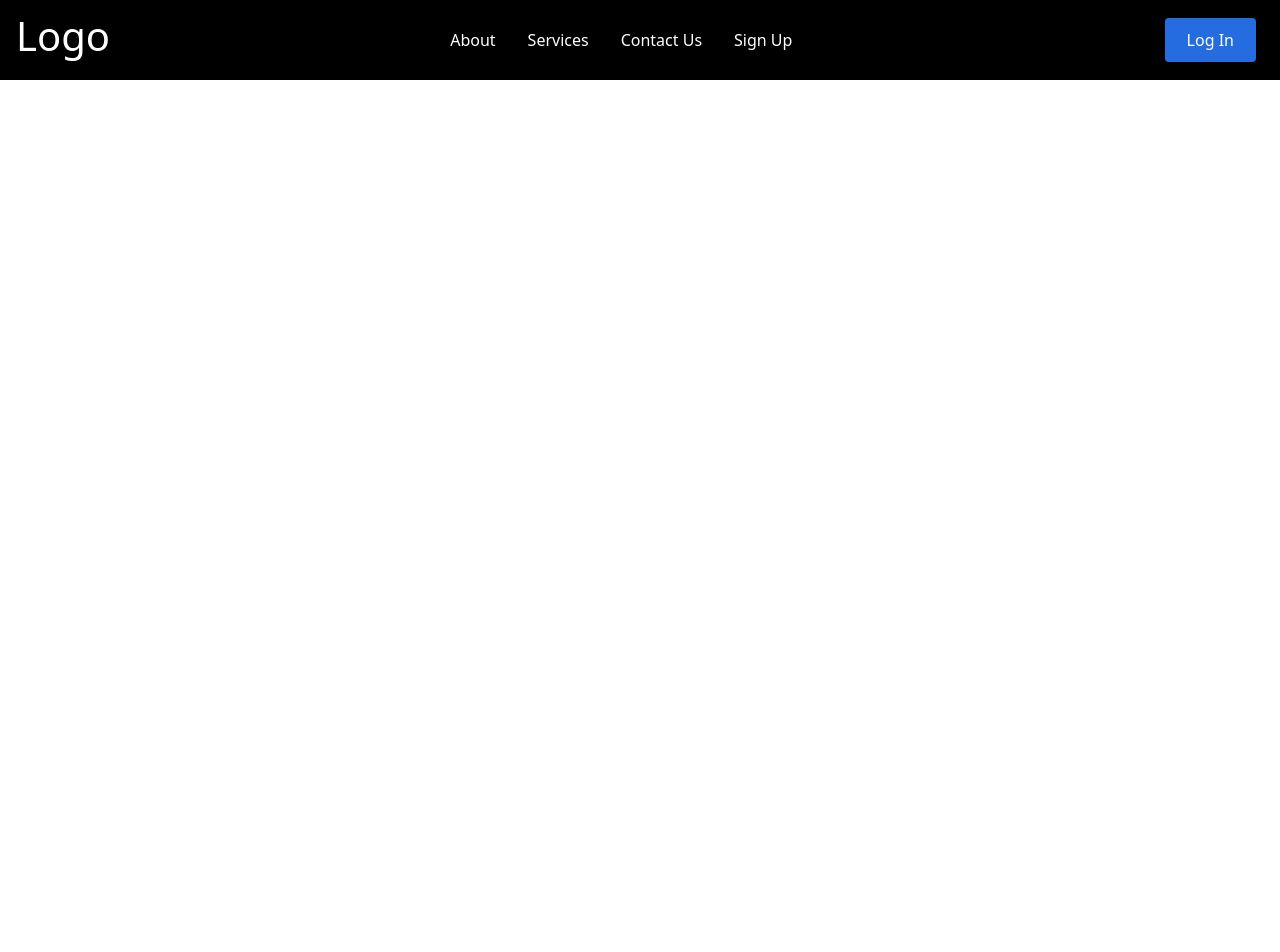
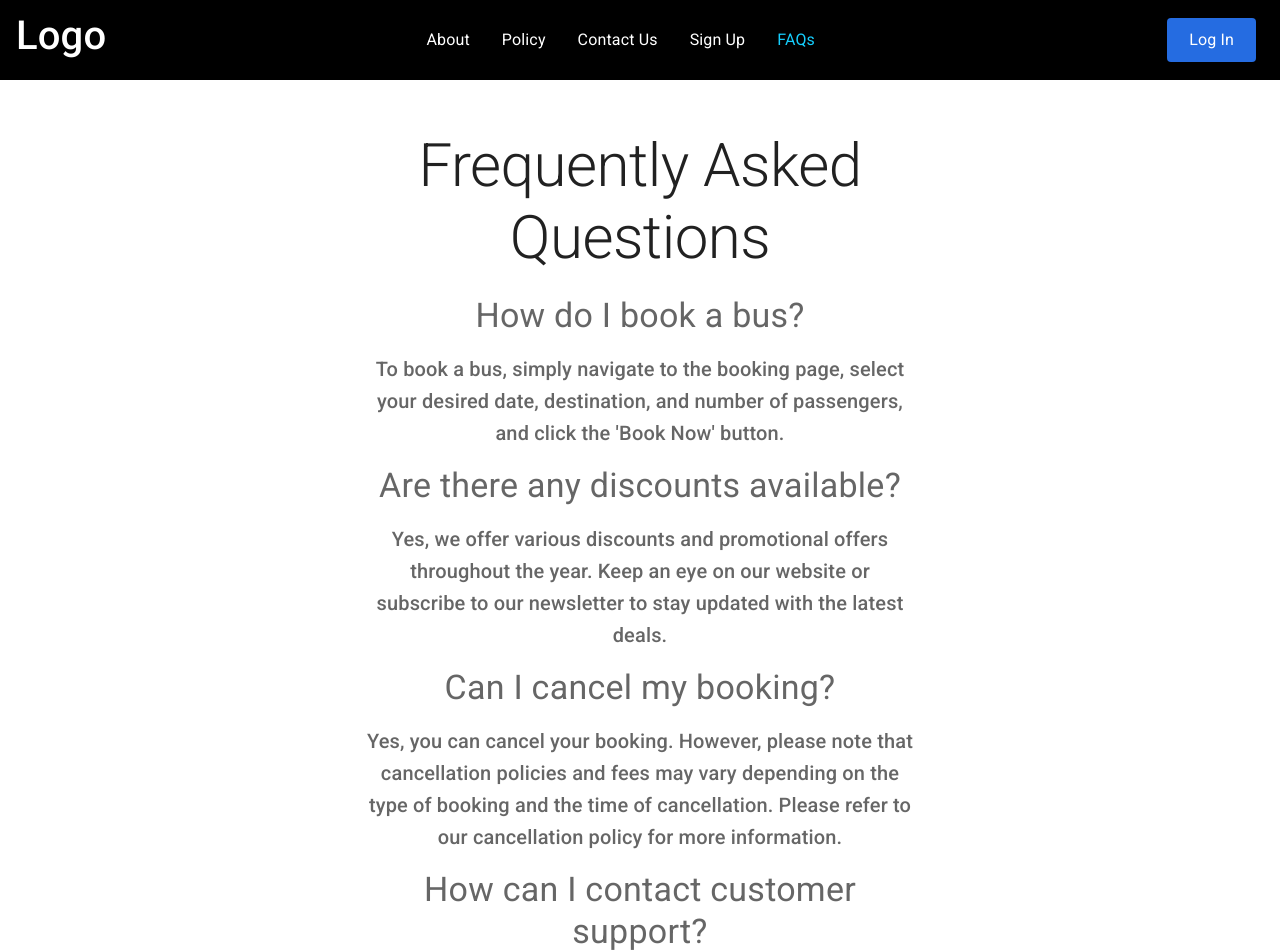
Before and after one commit to AadeshhhGavhane/pvtbusbooking, a React (Create React App) app: page /faqs in a window 1280 px wide. Shown: the top 952 px of the page. Before the commit the page ends 800 px from the top, so only its background shows below. Built offline with nearby package versions, Linux system fonts and the light colour scheme.

Commit message:
added info pages and modified app.js

```diff
--- a/src/App.js
+++ b/src/App.js
@@ -1,23 +1,31 @@
-// import logo from './logo.svg';
-import "./App.css";
-import HomePage from "./components/Home/HomePage";
-import Navbar from "./components/Navbar";
 import React from "react";
 import { BrowserRouter as Router, Routes, Route } from "react-router-dom";
+
+import Navbar from "./components/Navbar";
+import HomePage from "./components/Home/HomePage";
+import AboutUs from "./components/pages/AboutUs";
+import Policy from "./components/pages/Policy";
+import ContactUs from "./components/pages/ContactUs";
+import Faqs from "./components/pages/Faqs";
 import SignUp from "./components/SignUp/Signup";
 import Login from "./components/Login/Login";
 
-function App({ children }) {
+function App() {
   return (
+    <>
       <Router>
         <Navbar />
         <Routes>
-        <Route exact path = "/" element={<HomePage/>}/>
+          <Route path="/" element={<HomePage />} />
+          <Route path="/about" element={<AboutUs />} />
+          <Route path="/policy" element={<Policy />} />
+          <Route path="/contact" element={<ContactUs />} />
+          <Route path="/faqs" element={<Faqs />} />
           <Route exact path = "/signup" element={<SignUp/>}/>
           <Route exact path = "/login" element={<Login/>}/>
-
         </Routes>
       </Router>
+    </>
   );
 }
 
--- a/src/components/Navbar/index.js
+++ b/src/components/Navbar/index.js
@@ -24,17 +24,18 @@ const Navbar = () => {
           <NavLink to="/about" activeStyle>
             About
           </NavLink>
-          <NavLink to="/services" activeStyle>
-            Services
+          <NavLink to="/policy" activeStyle>
+            Policy
           </NavLink>
-          <NavLink to="/contact-us" activeStyle>
+          <NavLink to="/contact" activeStyle>
             Contact Us
           </NavLink>
           <NavLink to="/signup" activeStyle>
             Sign Up
           </NavLink>
-          {/* Second Nav */}
-          {/* <NavBtnLink to='/sign-in'>Sign In</NavBtnLink> */}
+          <NavLink to="/faqs" activeStyle>
+            FAQs
+          </NavLink>
         </NavMenu>
         <NavBtn>
           <NavBtnLink to="/login">Log In</NavBtnLink>
--- /dev/null
+++ b/src/components/pages/AboutUs.js
@@ -0,0 +1,34 @@
+import React from 'react'
+import {CssBaseline, Container, Typography} from "@mui/material"
+
+export default function AboutUs() {
+  return (
+    <>
+    <CssBaseline/>
+    <main>
+        <div>
+          <Container maxWidth="sm" style={{ marginTop: "50px" }}>
+            <Typography
+              variant="h2"
+              align="center"
+              color="textPrimary"
+              gutterBottom
+            >
+              About US
+            </Typography>
+            <Typography
+              variant="h6"
+              align="center"
+              color="textSecondary"
+              paragraph
+            >
+              Welcome to our bus rental app! We provide a convenient platform for booking buses for various purposes. Whether you need transportation for a school trip, corporate event, or family vacation, we've got you covered.
+              Our team of experienced drivers and well-maintained buses ensures a safe and comfortable journey for all our customers. With our user-friendly app, you can easily search for available buses, compare prices, and make secure bookings.
+              Feel free to explore our app and start planning your next trip with us. We look forward to serving you!
+            </Typography>
+          </Container>
+          </div>
+          </main>
+    </>
+  )
+}
--- /dev/null
+++ b/src/components/pages/ContactUs.js
@@ -0,0 +1,24 @@
+import React from 'react'
+import {CssBaseline, Container, Typography} from "@mui/material"
+
+export default function AboutUs() {
+  return (
+    <>
+    <CssBaseline/>
+    <main>
+        <div>
+          <Container maxWidth="sm" style={{ marginTop: "50px" }}>
+            <Typography
+              variant="h2"
+              align="center"
+              color="textPrimary"
+              gutterBottom
+            >
+              Contact US
+            </Typography>
+          </Container>
+          </div>
+          </main>
+    </>
+  )
+}
--- /dev/null
+++ b/src/components/pages/Faqs.js
@@ -0,0 +1,88 @@
+import React from 'react'
+import {CssBaseline, Container, Typography} from "@mui/material"
+
+export default function Faqs() {
+  return (
+    <>
+    <CssBaseline/>
+    <main>
+        <div>
+          <Container maxWidth="sm" style={{ marginTop: "50px" }}>
+            <Typography
+              variant="h2"
+              align="center"
+              color="textPrimary"
+              gutterBottom
+            >
+              Frequently Asked Questions
+            </Typography>
+            <Typography
+              variant="h4"
+              align="center"
+              color="textSecondary"
+              paragraph
+            >
+              How do I book a bus?
+            </Typography>
+            <Typography
+              variant="h6"
+              align="center"
+              color="textSecondary"
+              paragraph
+            >
+              To book a bus, simply navigate to the booking page, select your desired date, destination, and number of passengers, and click the 'Book Now' button.
+            </Typography>
+            <Typography
+              variant="h4"
+              align="center"
+              color="textSecondary"
+              paragraph
+            >
+                Are there any discounts available?
+            </Typography>
+            <Typography
+              variant="h6"
+              align="center"
+              color="textSecondary"
+              paragraph
+            >
+                Yes, we offer various discounts and promotional offers throughout the year. Keep an eye on our website or subscribe to our newsletter to stay updated with the latest deals.
+            </Typography>
+            <Typography
+              variant="h4"
+              align="center"
+              color="textSecondary"
+              paragraph
+            >
+                Can I cancel my booking?
+            </Typography>
+            <Typography
+              variant="h6"
+              align="center"
+              color="textSecondary"
+              paragraph
+            >
+                Yes, you can cancel your booking. However, please note that cancellation policies and fees may vary depending on the type of booking and the time of cancellation. Please refer to our cancellation policy for more information.
+            </Typography>
+            <Typography
+              variant="h4"
+              align="center"
+              color="textSecondary"
+              paragraph
+            >
+               How can I contact customer support?
+            </Typography>
+            <Typography
+              variant="h6"
+              align="center"
+              color="textSecondary"
+              paragraph
+            >
+               You can reach our customer support team by calling our toll-free number or sending an email to support@busrentalapp.com. Our team is available 24/7 to assist you with any queries or concerns.
+            </Typography>
+          </Container>
+          </div>
+          </main>
+    </>
+  )
+}
--- /dev/null
+++ b/src/components/pages/Policy.js
@@ -0,0 +1,88 @@
+import React from 'react'
+import {CssBaseline, Container, Typography} from "@mui/material"
+
+export default function Policy() {
+  return (
+    <>
+    <CssBaseline/>
+    <main>
+        <div>
+          <Container maxWidth="sm" style={{ marginTop: "50px" }}>
+            <Typography
+              variant="h2"
+              align="center"
+              color="textPrimary"
+              gutterBottom
+            >
+              Our Policies
+            </Typography>
+            <Typography
+              variant="h4"
+              align="center"
+              color="textSecondary"
+              paragraph
+            >
+              Booking Policy
+            </Typography>
+            <Typography
+              variant="h6"
+              align="center"
+              color="textSecondary"
+              paragraph
+            >
+                To make a booking, you must provide accurate information and adhere to our terms and conditions. Payment is required at the time of booking to secure your reservation.
+            </Typography>
+            <Typography
+              variant="h4"
+              align="center"
+              color="textSecondary"
+              paragraph
+            >
+                Refund Policy
+            </Typography>
+            <Typography
+              variant="h6"
+              align="center"
+              color="textSecondary"
+              paragraph
+            >
+                Refunds are available for cancellations made within 48 hours of the scheduled departure time. Please review our refund policy for detailed information on eligibility and refund processing.
+            </Typography>
+            <Typography
+              variant="h4"
+              align="center"
+              color="textSecondary"
+              paragraph
+            >
+                Privacy Policy
+            </Typography>
+            <Typography
+              variant="h6"
+              align="center"
+              color="textSecondary"
+              paragraph
+            >
+                We value your privacy and take appropriate measures to protect your personal information. Our privacy policy outlines how we collect, use, and safeguard your data.
+            </Typography>
+            <Typography
+              variant="h4"
+              align="center"
+              color="textSecondary"
+              paragraph
+            >
+               Terms and Conditions
+            </Typography>
+            <Typography
+              variant="h6"
+              align="center"
+              color="textSecondary"
+              paragraph
+            >
+               By using our bus rental services, you agree to abide by our terms and conditions. These terms cover various aspects, including booking, cancellation, liability, and more. Please review them carefully.
+            </Typography>
+          </Container>
+          </div>
+          </main>
+    </>
+  )
+}
```
Lines whose indentation alone changed are shown as unchanged.
